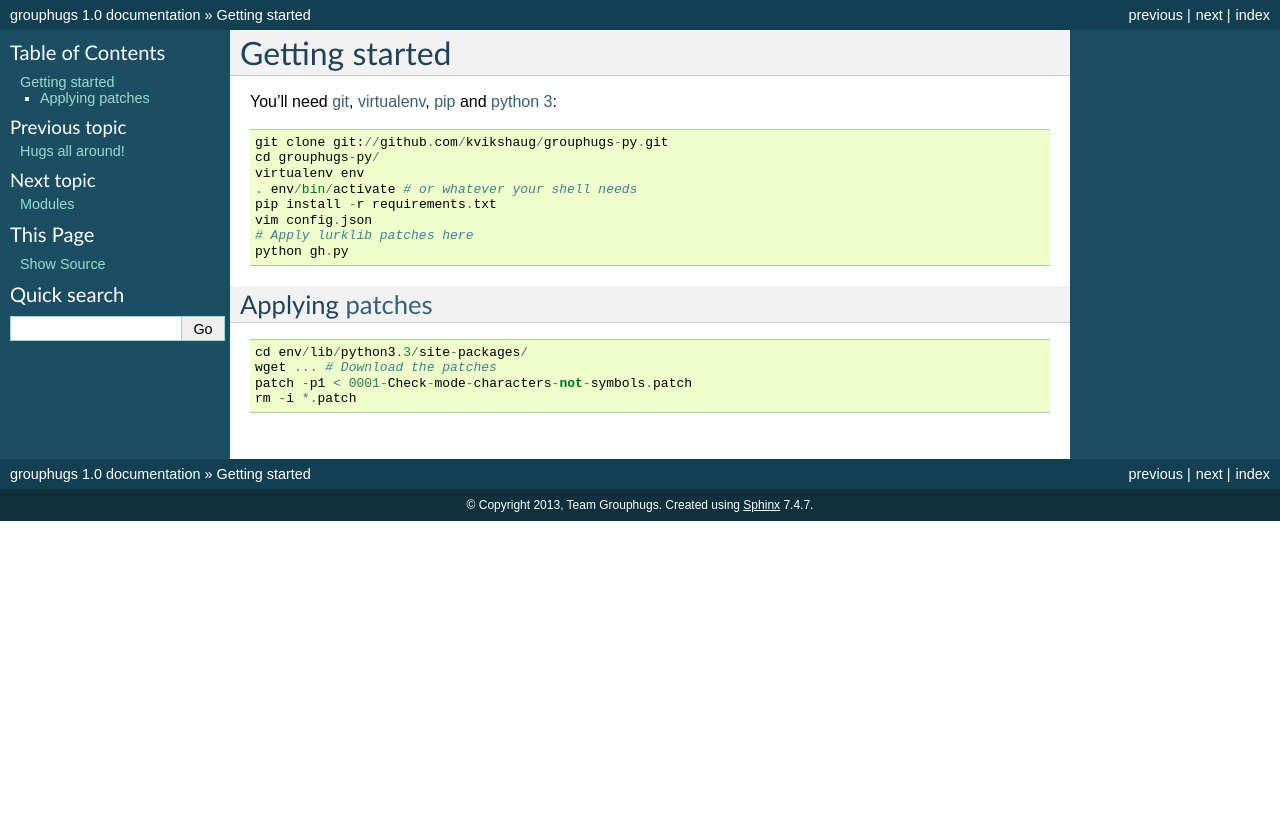
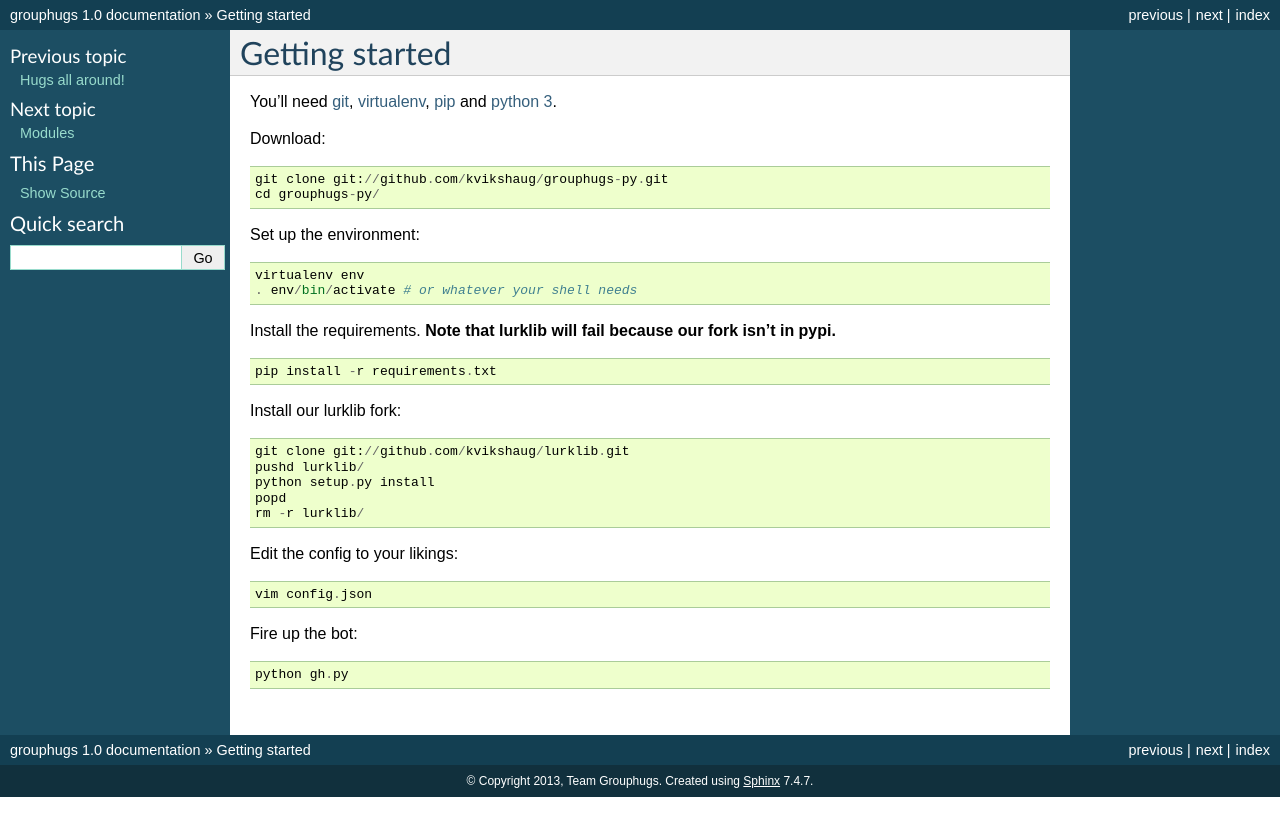
Before and after one commit to kvikshaug/grouphugs-py, a Sphinx documentation site: the page built from docs/getting_started.rst, in a window 1280 px wide. Shown: the top 836 px of the page. Built offline with Sphinx 7.4.7, drawn with Linux system fonts in a browser that asks for light colours.

Commit message:
Redistribute lurklib patches as a repo fork

```diff
--- a/docs/getting_started.rst
+++ b/docs/getting_started.rst
@@ -1,30 +1,40 @@
 Getting started
 ===============
 
-You'll need `git`_, `virtualenv`_, `pip`_ and `python 3`_:
+You'll need `git`_, `virtualenv`_, `pip`_ and `python 3`_.
 
 .. _git: http://git-scm.com/
 .. _virtualenv: http://www.virtualenv.org/en/latest/
 .. _pip: http://www.pip-installer.org/en/latest/
 .. _python 3: http://www.python.org/download/releases/3.3.1/
 
-::
+Download::
 
     git clone git://github.com/kvikshaug/grouphugs-py.git
     cd grouphugs-py/
+
+Set up the environment::
+
     virtualenv env
     . env/bin/activate # or whatever your shell needs
-    pip install -r requirements.txt
-    vim config.json
-    # Apply lurklib patches here
-    python gh.py
 
-Applying :doc:`patches </lurklib_patches>`
-------------------------------------------
-
+Install the requirements. **Note that lurklib will fail because our fork isn't in pypi.**
 ::
 
-    cd env/lib/python3.3/site-packages/
-    wget ... # Download the patches
-    patch -p1 < 0001-Check-mode-characters-not-symbols.patch
-    rm -i *.patch
+    pip install -r requirements.txt
+
+Install our lurklib fork::
+
+    git clone git://github.com/kvikshaug/lurklib.git
+    pushd lurklib/
+    python setup.py install
+    popd
+    rm -r lurklib/
+
+Edit the config to your likings::
+
+    vim config.json
+
+Fire up the bot::
+
+    python gh.py
--- a/docs/index.rst
+++ b/docs/index.rst
@@ -21,5 +21,5 @@ The current documentation
 
    getting_started
    modules
-   lurklib_patches
    future_plans
+   lurklib_fork
--- a/requirements.txt
+++ b/requirements.txt
@@ -4,4 +4,4 @@ Pygments==1.6
 Sphinx==1.2b1
 distribute==0.6.34
 docutils==0.10
-lurklib==1.0.1
+lurklib==1.0.2
```
Also changed, not shown: docs/lurklib_fork.rst (renamed from docs/lurklib_patches.rst, +4 -5 lines), 1 other file.
